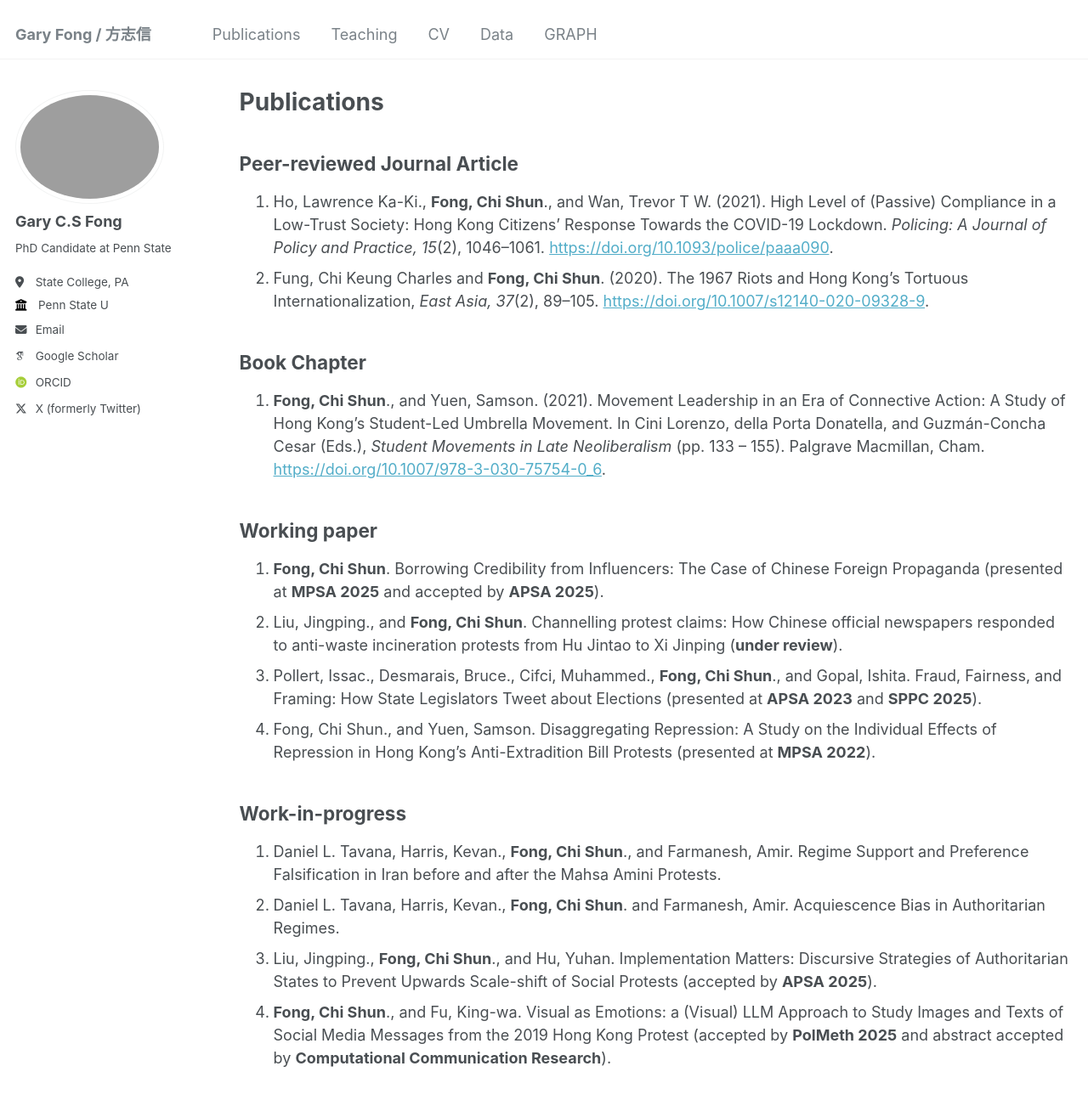
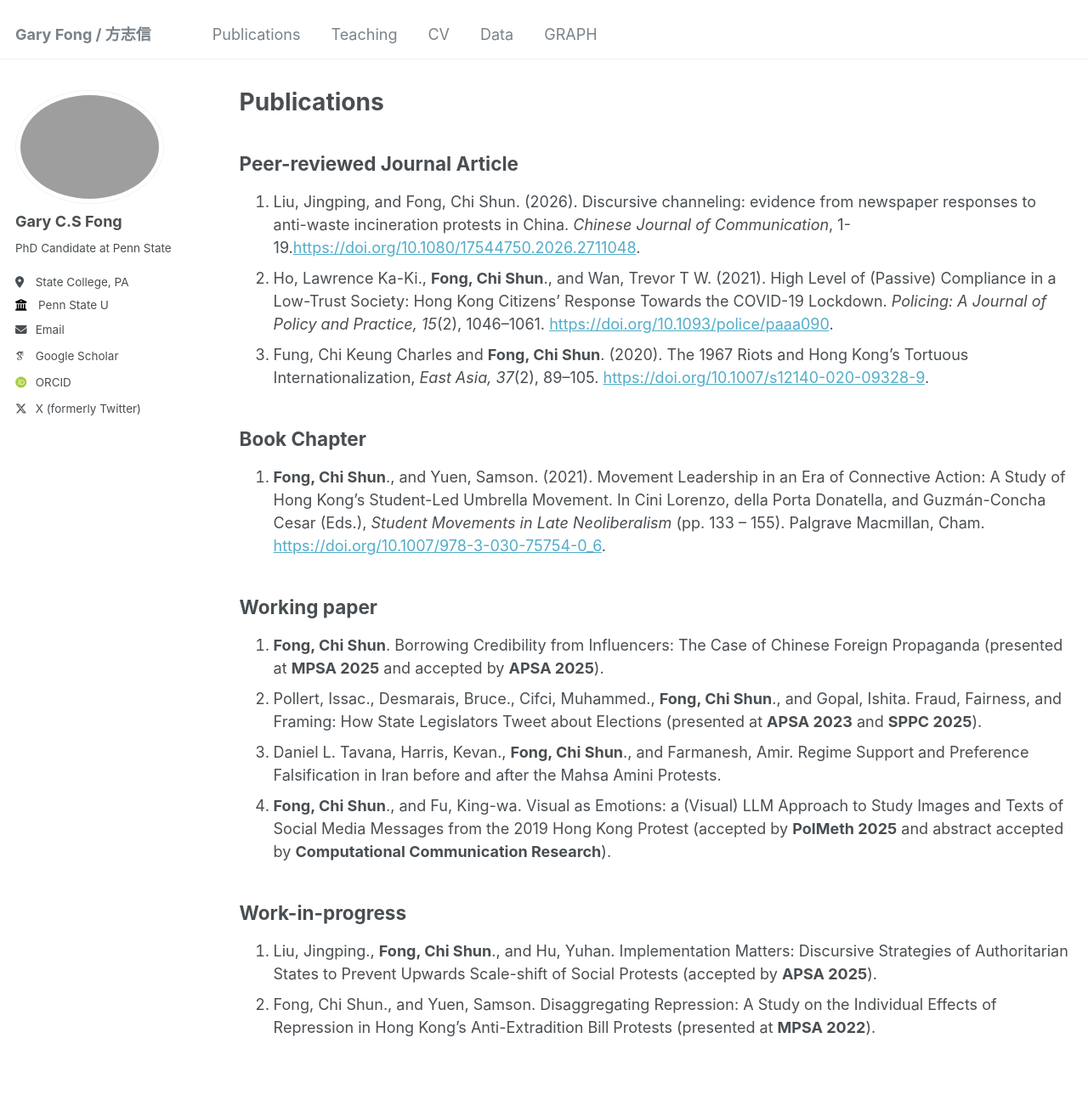
Before and after one commit to sap98fcs/sap98fcs.github.io, a Jekyll site: the page built from _pages/publications.md, in a window 1280 px wide and 1400 px high. Shown: the top 1295 px of the window at 85% size. Built offline with Jekyll 4.4.1, drawn with Linux system fonts in a browser that asks for light colours; some web fonts are replaced.

Commit message:
Update publications.md

```diff
--- a/_pages/publications.md
+++ b/_pages/publications.md
@@ -8,8 +8,9 @@ redirect_from:
 
 Peer-reviewed Journal Article
 --------
-1.	Ho, Lawrence Ka-Ki., **Fong, Chi Shun**., and Wan, Trevor T W. (2021). High Level of (Passive) Compliance in a Low-Trust Society: Hong Kong Citizens’ Response Towards the COVID-19 Lockdown. <em>Policing: A Journal of Policy and Practice, 15</em>(2), 1046–1061. [https://doi.org/10.1093/police/paaa090](https://doi.org/10.1093/police/paaa090).
-2.	Fung, Chi Keung Charles and **Fong, Chi Shun**. (2020). The 1967 Riots and Hong Kong’s Tortuous Internationalization, <em>East Asia, 37</em>(2), 89–105. [https://doi.org/10.1007/s12140-020-09328-9](https://doi.org/10.1007/s12140-020-09328-9).
+1.  Liu, Jingping, and Fong, Chi Shun. (2026). Discursive channeling: evidence from newspaper responses to anti-waste incineration protests in China. <em>Chinese Journal of Communication</em>, 1- 19.[https://doi.org/10.1080/17544750.2026.2711048](https://doi.org/10.1080/17544750.2026.2711048).
+2.	Ho, Lawrence Ka-Ki., **Fong, Chi Shun**., and Wan, Trevor T W. (2021). High Level of (Passive) Compliance in a Low-Trust Society: Hong Kong Citizens’ Response Towards the COVID-19 Lockdown. <em>Policing: A Journal of Policy and Practice, 15</em>(2), 1046–1061. [https://doi.org/10.1093/police/paaa090](https://doi.org/10.1093/police/paaa090).
+3.	Fung, Chi Keung Charles and **Fong, Chi Shun**. (2020). The 1967 Riots and Hong Kong’s Tortuous Internationalization, <em>East Asia, 37</em>(2), 89–105. [https://doi.org/10.1007/s12140-020-09328-9](https://doi.org/10.1007/s12140-020-09328-9).
 
 Book Chapter
 --------
@@ -18,13 +19,12 @@ Book Chapter
 Working paper
 --------
 1.	**Fong, Chi Shun**. Borrowing Credibility from Influencers: The Case of Chinese Foreign Propaganda (presented at **MPSA 2025** and accepted by **APSA 2025**).
-2.	Liu, Jingping., and **Fong, Chi Shun**. Channelling protest claims: How Chinese official newspapers responded to anti-waste incineration protests from Hu Jintao to Xi Jinping (**under review**).
-3.	Pollert, Issac., Desmarais, Bruce., Cifci, Muhammed., **Fong, Chi Shun**., and Gopal, Ishita. Fraud, Fairness, and Framing: How State Legislators Tweet about Elections (presented at **APSA 2023** and **SPPC 2025**).
-4.	Fong, Chi Shun., and Yuen, Samson. Disaggregating Repression: A Study on the Individual Effects of Repression in Hong Kong’s Anti-Extradition Bill Protests (presented at **MPSA 2022**).
+2.	Pollert, Issac., Desmarais, Bruce., Cifci, Muhammed., **Fong, Chi Shun**., and Gopal, Ishita. Fraud, Fairness, and Framing: How State Legislators Tweet about Elections (presented at **APSA 2023** and **SPPC 2025**).
+3.	Daniel L. Tavana, Harris, Kevan., **Fong, Chi Shun**., and Farmanesh, Amir. Regime Support and Preference Falsification in Iran before and after the Mahsa Amini Protests.
+4.	**Fong, Chi Shun**., and Fu, King-wa. Visual as Emotions: a (Visual) LLM Approach to Study Images and Texts of Social Media Messages from the 2019 Hong Kong Protest (accepted by **PolMeth 2025** and abstract accepted by **Computational Communication Research**).
+
 
 Work-in-progress
 --------
-1.	Daniel L. Tavana, Harris, Kevan., **Fong, Chi Shun**., and Farmanesh, Amir. Regime Support and Preference Falsification in Iran before and after the Mahsa Amini Protests.
-2.	Daniel L. Tavana, Harris, Kevan., **Fong, Chi Shun**. and Farmanesh, Amir. Acquiescence Bias in Authoritarian Regimes.
-3.	Liu, Jingping., **Fong, Chi Shun**., and Hu, Yuhan. Implementation Matters: Discursive Strategies of Authoritarian States to Prevent Upwards Scale-shift of Social Protests (accepted by **APSA 2025**).
-4.	**Fong, Chi Shun**., and Fu, King-wa. Visual as Emotions: a (Visual) LLM Approach to Study Images and Texts of Social Media Messages from the 2019 Hong Kong Protest (accepted by **PolMeth 2025** and abstract accepted by **Computational Communication Research**).
+1.	Liu, Jingping., **Fong, Chi Shun**., and Hu, Yuhan. Implementation Matters: Discursive Strategies of Authoritarian States to Prevent Upwards Scale-shift of Social Protests (accepted by **APSA 2025**).
+2.	Fong, Chi Shun., and Yuen, Samson. Disaggregating Repression: A Study on the Individual Effects of Repression in Hong Kong’s Anti-Extradition Bill Protests (presented at **MPSA 2022**).
```
